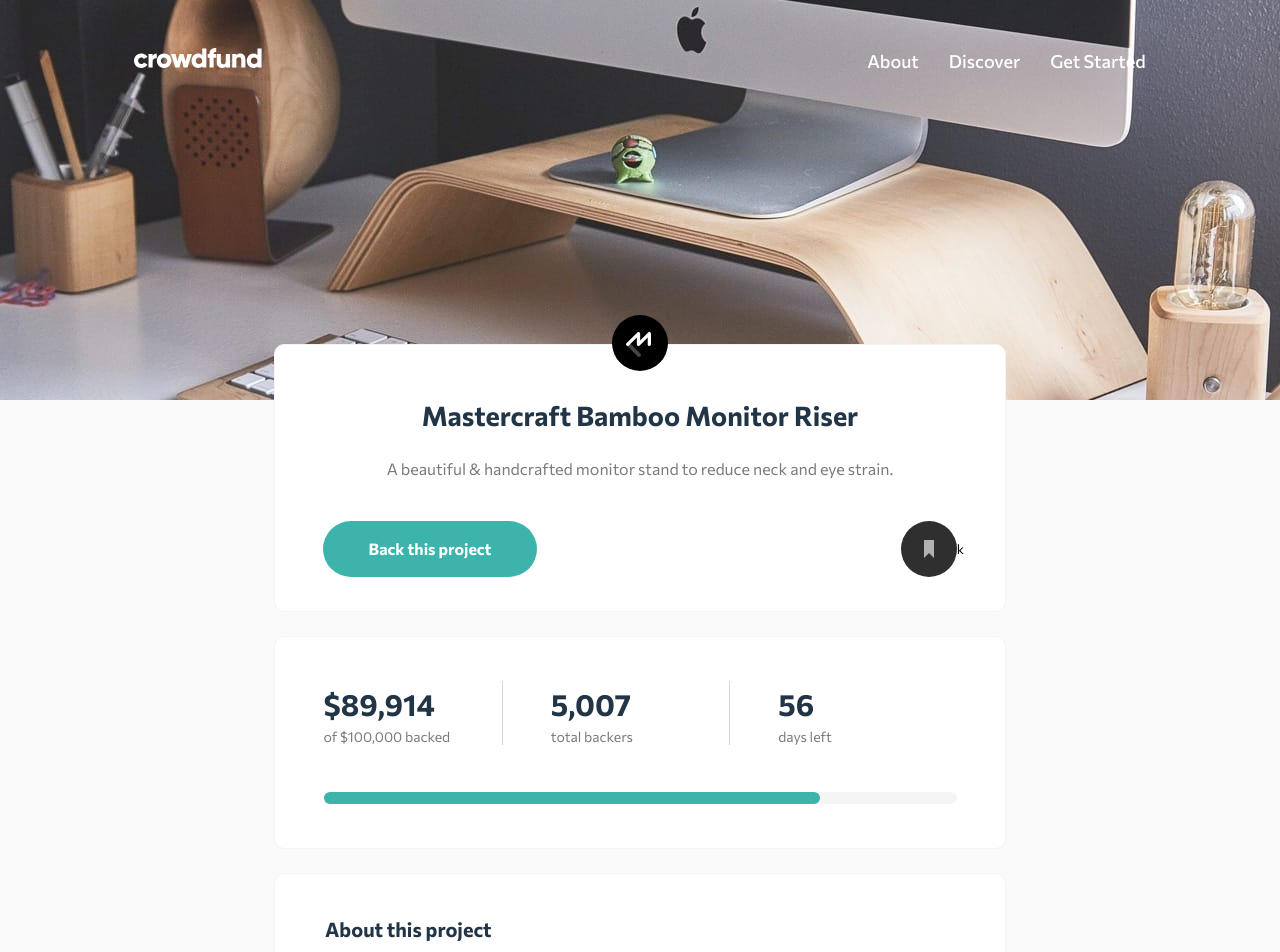
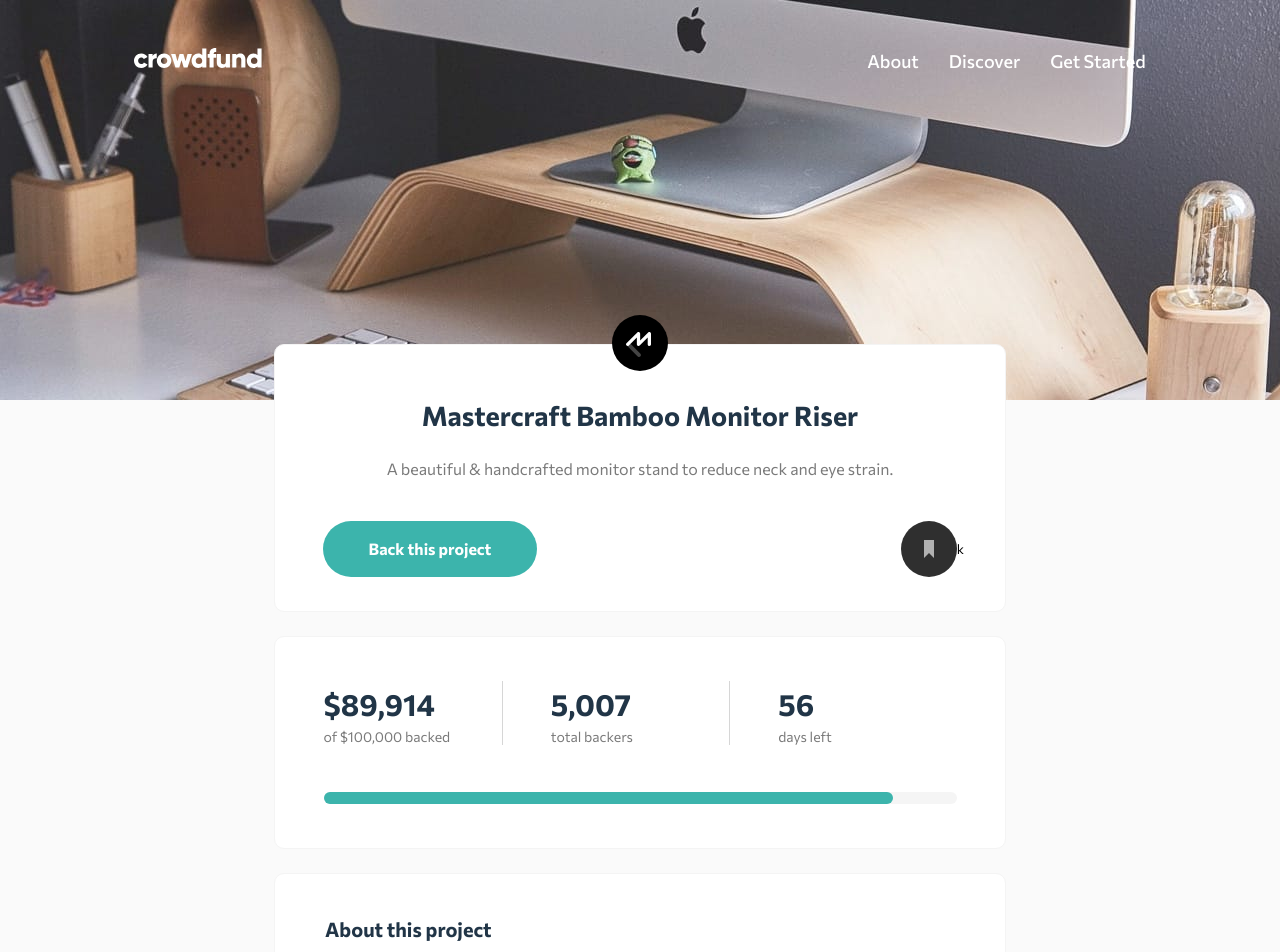
Before and after one commit to hkparkjs/frontend-mentor-challenge, a React (Vite) app in the folder crowdfunding-product-page-main/: page / in a window 1280 px wide. Shown: the top 952 px of the page. Built offline with nearby package versions, Linux system fonts and the light colour scheme.

Commit message:
👔 Apply Updating progress bar based on calculated pledge ratio

```diff
--- a/crowdfunding-product-page-main/src/components/Main/Main.css
+++ b/crowdfunding-product-page-main/src/components/Main/Main.css
@@ -139,7 +139,6 @@ div.progress {
 }
 
 .progress-bar {
-  width: 218px;
   height: 12px;
   background-color: var(--moderate-cyan);
   border-radius: 20px;
@@ -276,10 +275,6 @@ div.progress {
     width: 633px;
   }
 
-  .progress-bar {
-    width: 496px;
-  }
-
   .num {
     font-size: 30px;
   }
--- a/crowdfunding-product-page-main/src/components/Main/Main.jsx
+++ b/crowdfunding-product-page-main/src/components/Main/Main.jsx
@@ -1,4 +1,4 @@
-import React, { useState } from 'react';
+import React, { useState, useEffect } from 'react';
 import BookmarkBtn from '../../assets/icon-bookmark.svg';
 import ButtonCard from '../ButtonCard/ButtonCard';
 import { stands } from '../../data/stands.json';
@@ -18,6 +18,16 @@ const Main = () => {
       modal.classList.add('open');
     }
   };
+
+  useEffect(() => {
+    let totalWidth = document.querySelector('.progress').clientWidth;
+    let progressBarWidth = money / 100000 * totalWidth;
+    if (progressBarWidth < totalWidth) {
+      document.querySelector('.progress-bar').style.width = `${money/100000*totalWidth}px`;
+    } else {
+      document.querySelector('.progress-bar').style.width = `${totalWidth}px`;
+    }
+  }, [money]);
 
   return (
     <>
```
